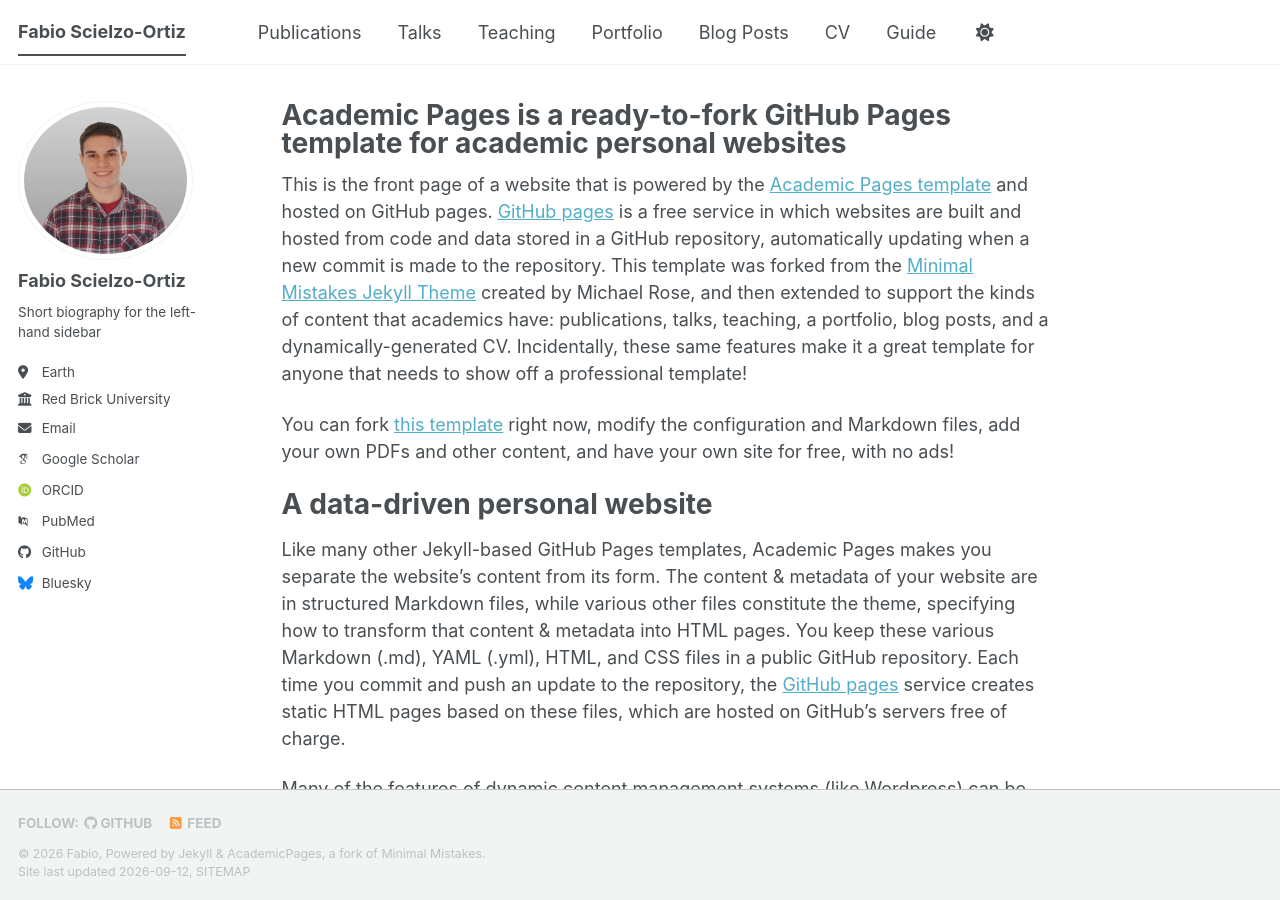
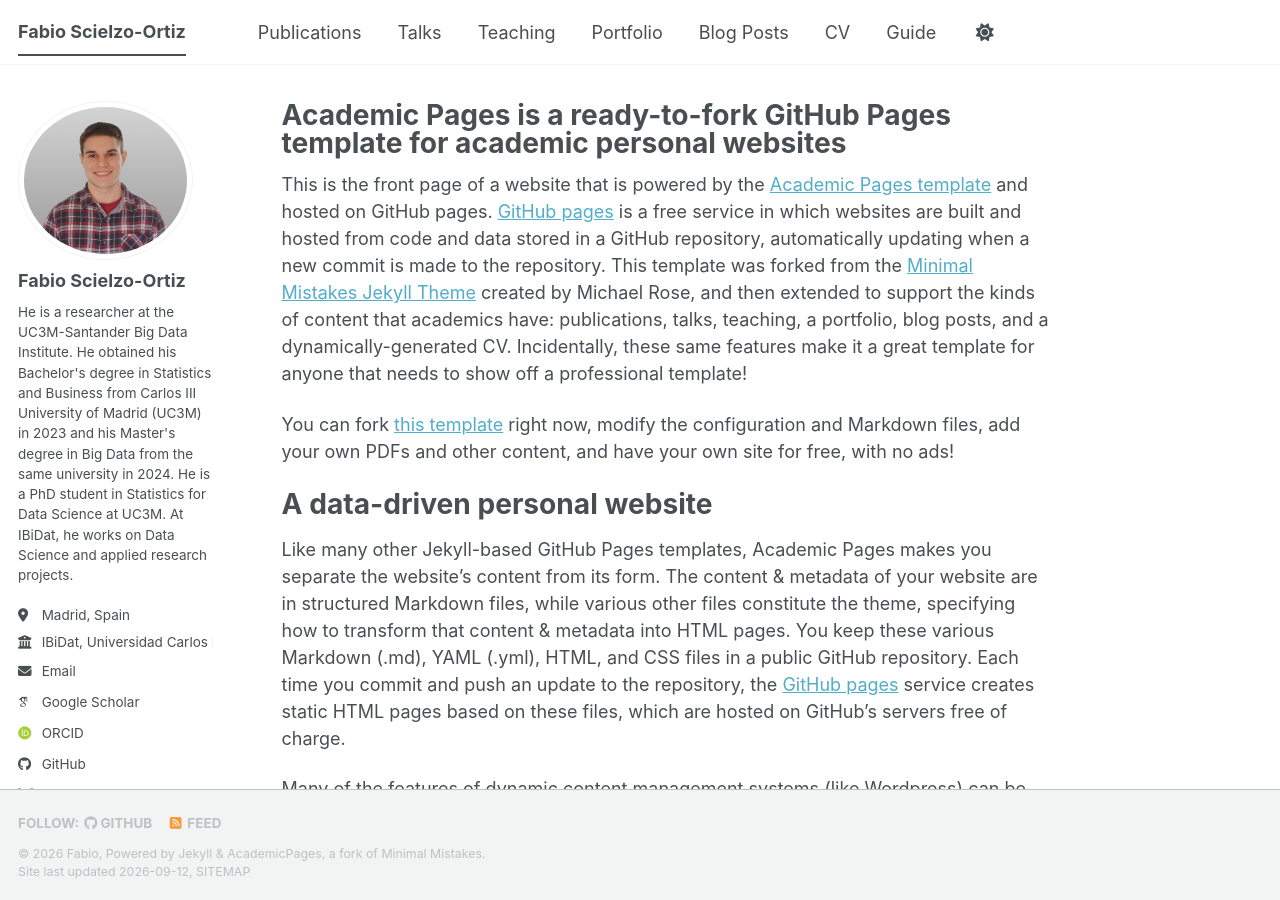
Before and after one commit to FabioScielzoOrtiz/fabioscielzoortiz.github.io, a Jekyll site: the page built from _pages/about.md, in a window 1280 px wide and 900 px high. Built offline with Jekyll 4.4.1, drawn with Linux system fonts in a browser that asks for light colours; some web fonts are replaced; a script bundle is joined from its source files by our own code; library files that are not in the unit come from our copies.

Commit message:
Update author biography, location, and employer in configuration

```diff
--- a/_config.yml
+++ b/_config.yml
@@ -26,22 +26,22 @@
   avatar           : "profile.png"
   name             : "Fabio Scielzo-Ortiz"
   pronouns         : # example: "she/her"
-  bio              : "Short biography for the left-hand sidebar"
-  location         : "Earth"
-  employer         : "Red Brick University"
+  bio              : "He is a researcher at the UC3M-Santander Big Data Institute. He obtained his Bachelor's degree in Statistics and Business from Carlos III University of Madrid (UC3M) in 2023 and his Master's degree in Big Data from the same university in 2024. He is a PhD student in Statistics for Data Science at UC3M. At IBiDat, he works on Data Science and applied research projects."
+  location         : "Madrid, Spain"
+  employer         : "IBiDat, Universidad Carlos III Madrid"
   uri              : # URL
-  email            : "none@example.org"
+  email            : "fabio.scielzo@uc3m.es"
 
   # Academic websites
   academia         : # URL
   arxiv            : # URL - Update with the correct link to your profile
-  googlescholar    : "https://scholar.google.com/citations?user=PS_CX0AAAAAJ"
+  googlescholar    : "https://scholar.google.com/citations?user=P5OIPnAAAAAJ"
   inspire-hep      : # URL
   impactstory      : # URL
-  orcid            : "https://orcid.org/yourorcidurl"
+  orcid            : "https://orcid.org/0009-0007-2677-9533"
   semantic         : # URL
   ssrn             : # URL
-  pubmed           : "https://www.ncbi.nlm.nih.gov/pubmed/?term=john+snow"
+  pubmed           : # URL
   researchgate     : # URL
   scopus           : # URL
   zotero           : # URL
```
